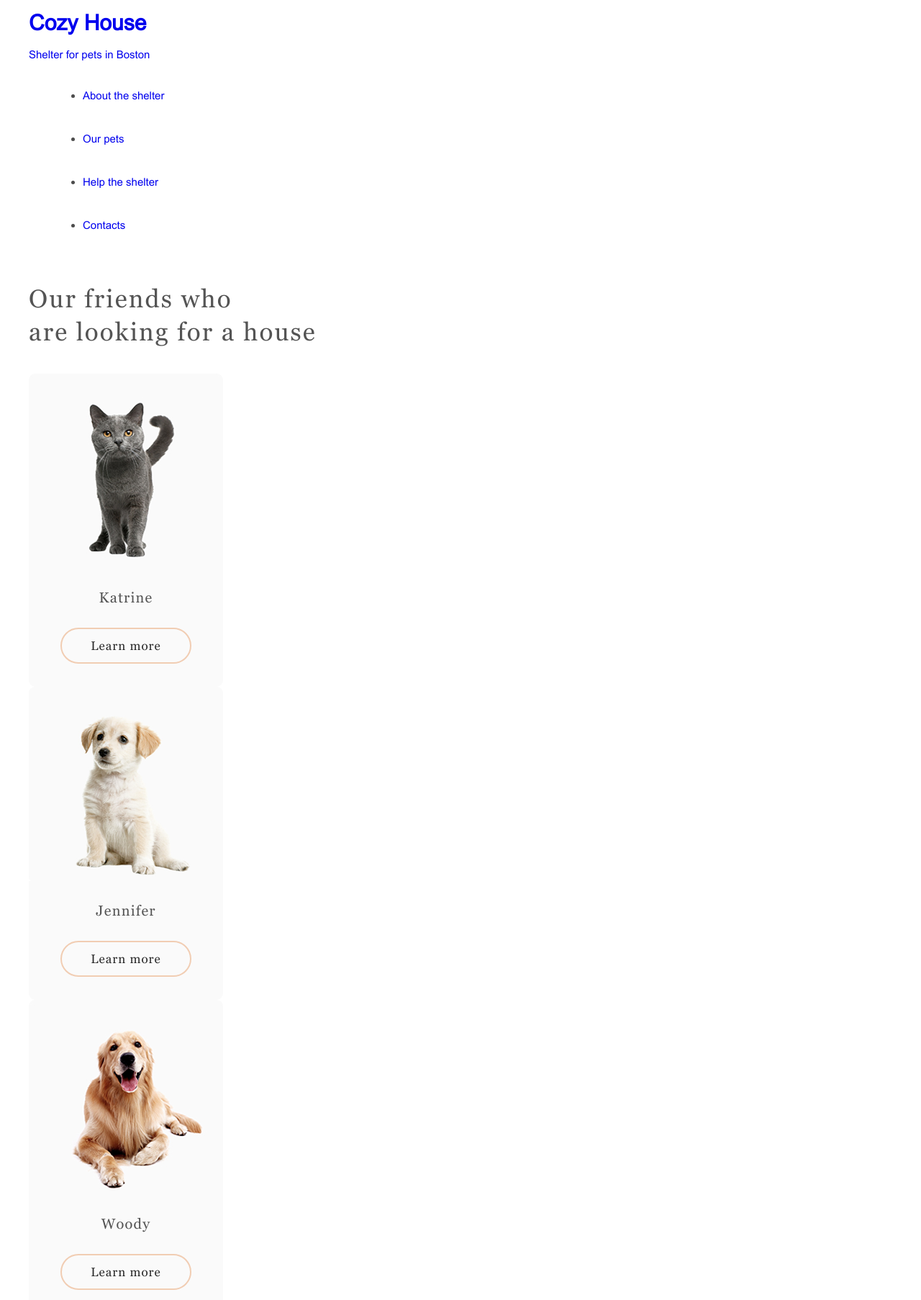
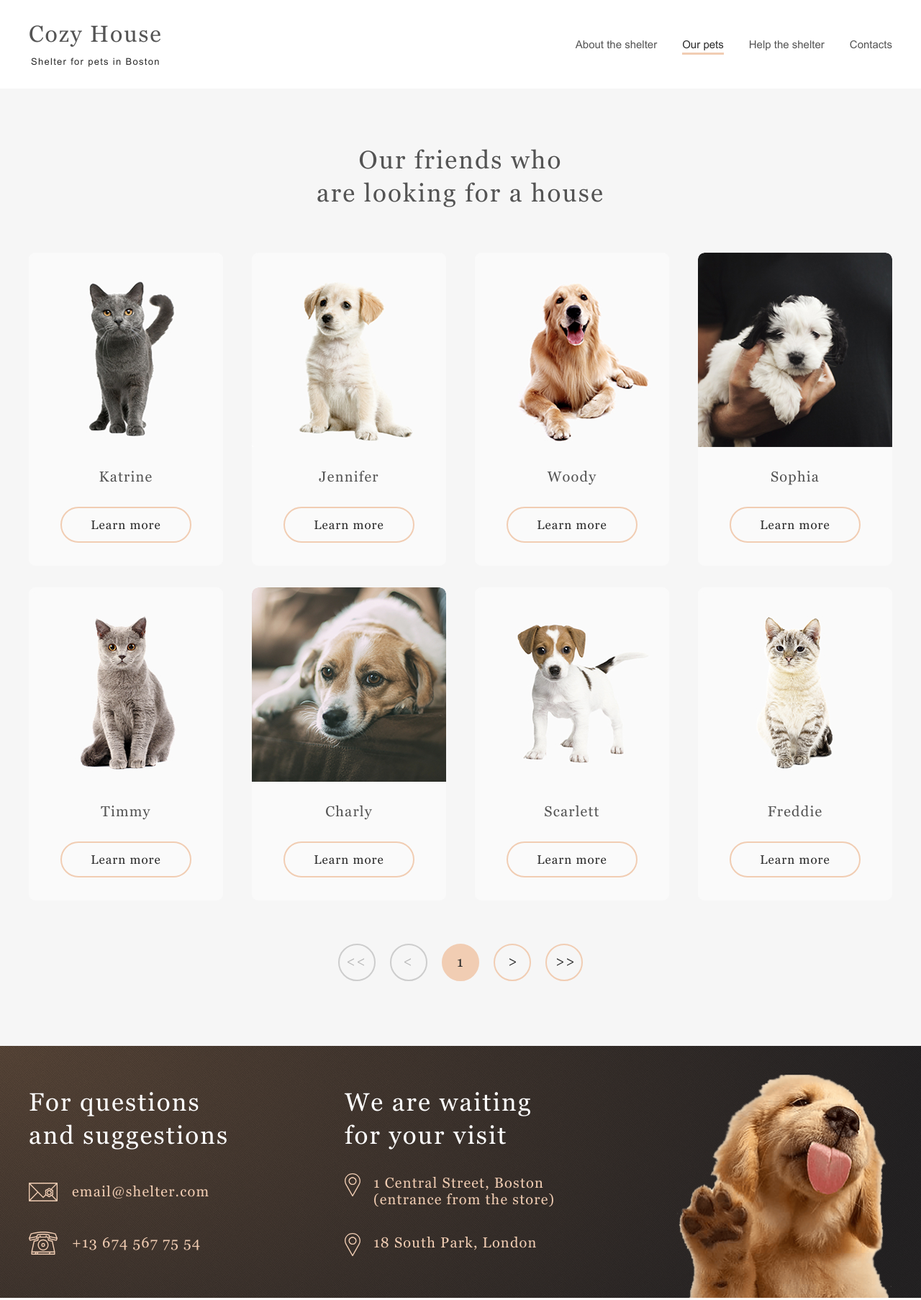
Before and after one commit to anromanova/Shelter, a plain HTML site: page pages/pets/our-pets.html in a window 1280 px wide. Shown: the top 1806 px of the page at 72% size. Drawn offline with nearby package versions, Linux system fonts and the light colour scheme; files that its build step writes are made by us from their sources.

Commit message:
feat: add styles for pets page

```diff
--- a/pages/pets/our-pets.html
+++ b/pages/pets/our-pets.html
@@ -138,11 +138,11 @@
         <div class="pagination-list pagination-list__pets">
           <button
             type="button"
-            class="button-round pagination-list__first"
+            class="button-round pagination-list__first button-round--inactive"
           ></button>
           <button
             type="button"
-            class="button-round pagination-list__prev"
+            class="button-round pagination-list__prev button-round--inactive"
           ></button>
           <button class="button-round--number">
             <span class="pagination-list__number">1</span>
--- /dev/null
+++ b/pages/pets/style.scss
@@ -0,0 +1,347 @@
+$color-light-xl: #ffffff;
+$color-light-l: #f6f6f6;
+$color-light-s: #fafafa;
+$color-dark-s: #cdcdcd;
+$color-dark-m: #b2b2b2;
+$color-dark-l: #545454;
+$color-dark-xl: #4c4c4c;
+$color-dark-2xl: #444444;
+$color-dark-3xl: #292929;
+$color-primary: #f1cdb3;
+$color-primary-light: #fddcc4;
+$transparent: rgb(0, 0, 0, 0);
+
+$font-main: "Arial" sans-serif;
+$font-decorate: "Georgia" serif;
+
+$content-width: 1279px;
+$tablet-width: 767px;
+$mobile-big-width: 375px;
+$mobile-small-width: 320px;
+
+%decoration-normal {
+  font-family: "Georgia";
+  font-style: normal;
+  font-weight: 400;
+}
+
+%main-normal {
+  font-family: "Arial";
+  font-style: normal;
+  font-weight: 400;
+}
+
+%main-italic {
+  font-family: "Arial";
+  font-style: italic;
+  font-weight: 400;
+}
+
+@mixin media-laptop {
+  @media (max-width: $content-width) {
+    @content;
+  }
+}
+
+@mixin media-tablet {
+  @media (max-width: $tablet-width) {
+    @content;
+  }
+}
+
+@mixin media-mobile {
+  @media (max-width: $mobile-big-width) {
+    @content;
+  }
+}
+
+@mixin media-mobilesmall {
+  @media (max-width: $mobile-small-width) {
+    @content;
+  }
+}
+
+.pets-header {
+  position: fixed;
+  left: 0;
+  right: 0;
+  display: flex;
+  align-items: center;
+  background-color: $color-light-xl;
+  min-height: 120px;
+  z-index: 1;
+  .burger {
+    display: none;
+    @include media-tablet() {
+      display: block;
+      cursor: pointer;
+      transition: 0.3s ease-in;
+      position: relative;
+      z-index: 99;
+      margin-right: 43px;
+      padding-top: 0;
+    }
+    span {
+      display: block;
+      width: 30px;
+      background-color: #000;
+      height: 2px;
+      &:not(:last-child) {
+        margin-bottom: 8px;
+      }
+    }
+  }
+}
+
+.pets-header-content {
+  position: relative;
+  left: 0;
+  right: 0;
+  width: 100%;
+  display: flex;
+  justify-content: space-between;
+  align-items: center;
+  margin-top: 30px;
+  margin-bottom: 30px;
+}
+
+.pet-logo__title {
+  @extend %decoration-normal;
+  font-size: 32px;
+  line-height: 110%;
+  letter-spacing: 0.06em;
+  color: $color-dark-l;
+  margin-bottom: 10px;
+  margin-top: 0;
+}
+
+.pet-logo__subtitle {
+  @extend %main-normal;
+  font-size: 13px;
+  line-height: 15px;
+  letter-spacing: 0.1em;
+  color: $color-dark-3xl;
+  text-align: center;
+  margin-bottom: 0;
+}
+
+.pet-nav-list {
+  list-style: none;
+  display: flex;
+  justify-content: flex-end;
+  flex-wrap: wrap;
+  align-items: center;
+  margin: 0;
+  padding: 0;
+
+  a {
+    @extend %main-normal;
+    font-size: 15px;
+    line-height: 160%;
+    color: $color-dark-l;
+    transition: 0.3s;
+    padding-bottom: 3px;
+
+    &:hover {
+      color: $color-dark-3xl;
+    }
+    &:active {
+      color: $color-dark-3xl;
+      border-bottom: 3px solid $color-primary;
+    }
+  }
+  @include media-laptop() {
+    margin-top: -5px;
+  }
+  @include media-tablet() {
+    display: none;
+  }
+}
+
+.disabled-link:active {
+  a {
+    border-bottom: none;
+  }
+}
+
+.pet-nav-item--active {
+  a {
+    color: $color-dark-3xl;
+    border-bottom: 3px solid $color-primary;
+  }
+}
+
+.pet-burger__menu {
+  background-color: $color-light-s;
+}
+
+.burger__menu {
+  z-index: 10;
+  .mobile-header-nav {
+    display: flex;
+    flex-direction: column;
+  }
+  .pet-nav-list {
+    display: flex;
+    flex-direction: column;
+    justify-content: center;
+    a {
+      margin-bottom: 40px;
+      font-size: 32px;
+      line-height: 160%;
+    }
+    li {
+      margin-left: 0;
+    }
+  }
+}
+
+// main start
+.pets-page__main {
+  padding-top: 120px;
+  background-color: $color-light-l;
+}
+
+.pet-wrapper {
+  flex-direction: column;
+  display: flex;
+  align-items: center;
+}
+
+.pets__title {
+  padding-top: 80px;
+  max-width: 400px;
+  text-align: center;
+  margin-top: 0;
+  margin-bottom: 60px;
+  @include media-laptop() {
+    margin-bottom: 30px;
+  }
+  @include media-tablet() {
+    padding-top: 45px;
+    margin-bottom: 40px;
+  }
+}
+
+.pets-cards {
+  display: grid;
+  grid-template-columns: repeat(4, auto);
+  column-gap: 40px;
+  row-gap: 30px;
+  margin-bottom: 60px;
+  @include media-laptop {
+    margin-bottom: 40px;
+    grid-template-columns: repeat(2, auto);
+    .our-friends_8,
+    .our-friends_7 {
+      display: none;
+    }
+  }
+  @include media-tablet() {
+    grid-template-columns: repeat(1, auto);
+    .our-friends_4,
+    .our-friends_5,
+    .our-friends_6 {
+      display: none;
+    }
+  }
+}
+
+// pagination
+.pagination-list__pets {
+  display: flex;
+  justify-content: space-between;
+  align-items: center;
+  min-width: 340px;
+  margin: 0;
+  margin-bottom: 90px;
+  padding: 0;
+  list-style: none;
+  li {
+    display: flex;
+    justify-content: center;
+    align-items: center;
+  }
+  @include media-laptop() {
+    margin-bottom: 75px;
+  }
+  @include media-tablet() {
+    min-width: 300px;
+    margin-bottom: 45px;
+  }
+}
+
+.pagination-list__number {
+  color: $color-dark-3xl;
+  @extend %decoration-normal;
+  font-size: 20px;
+  line-height: 115%;
+  letter-spacing: 0.06em;
+  cursor: default;
+}
+
+.pagination-list__last::after {
+  position: absolute;
+  content: "";
+  top: 18px;
+  left: 13px;
+  width: 42px;
+  height: 52px;
+  background: url(../../assets/svg/last.svg) no-repeat;
+}
+
+.pagination-list__next::after {
+  position: absolute;
+  content: "";
+  top: 18px;
+  left: 20px;
+  width: 52px;
+  height: 52px;
+  background: url(../../assets/svg/next.svg) no-repeat;
+}
+
+.pagination-list__prev::after {
+  position: absolute;
+  content: "";
+  top: 18px;
+  left: -25px;
+  width: 52px;
+  height: 52px;
+  transform: rotateY(-180deg);
+  background: url(../../assets/svg/next.svg) no-repeat;
+}
+
+.pagination-list__first::after {
+  position: absolute;
+  content: "";
+  top: 18px;
+  left: -17px;
+  width: 52px;
+  height: 52px;
+  transform: rotateY(-180deg);
+  background: url(../../assets/svg/last.svg) no-repeat;
+  fill: $color-dark-s;
+}
+
+.button-round--inactive::after {
+  position: absolute;
+  content: "";
+  fill: $color-dark-s;
+  opacity: 0.3;
+}
+
+.button-round--number {
+  position: relative;
+  background-color: $color-primary;
+  border: 2px solid $color-primary;
+  color: $color-dark-3xl;
+  @extend %decoration-normal;
+  font-size: 17px;
+  line-height: 130%;
+  letter-spacing: 0.06em;
+  border-radius: 50%;
+  height: 52px;
+  width: 52px;
+  display: inline-block;
+  color: $color-primary;
+}
```
Also changed, not shown: pages/main/index.html (+1 -1 lines), pages/pets/style.css (added), 1 other file.
